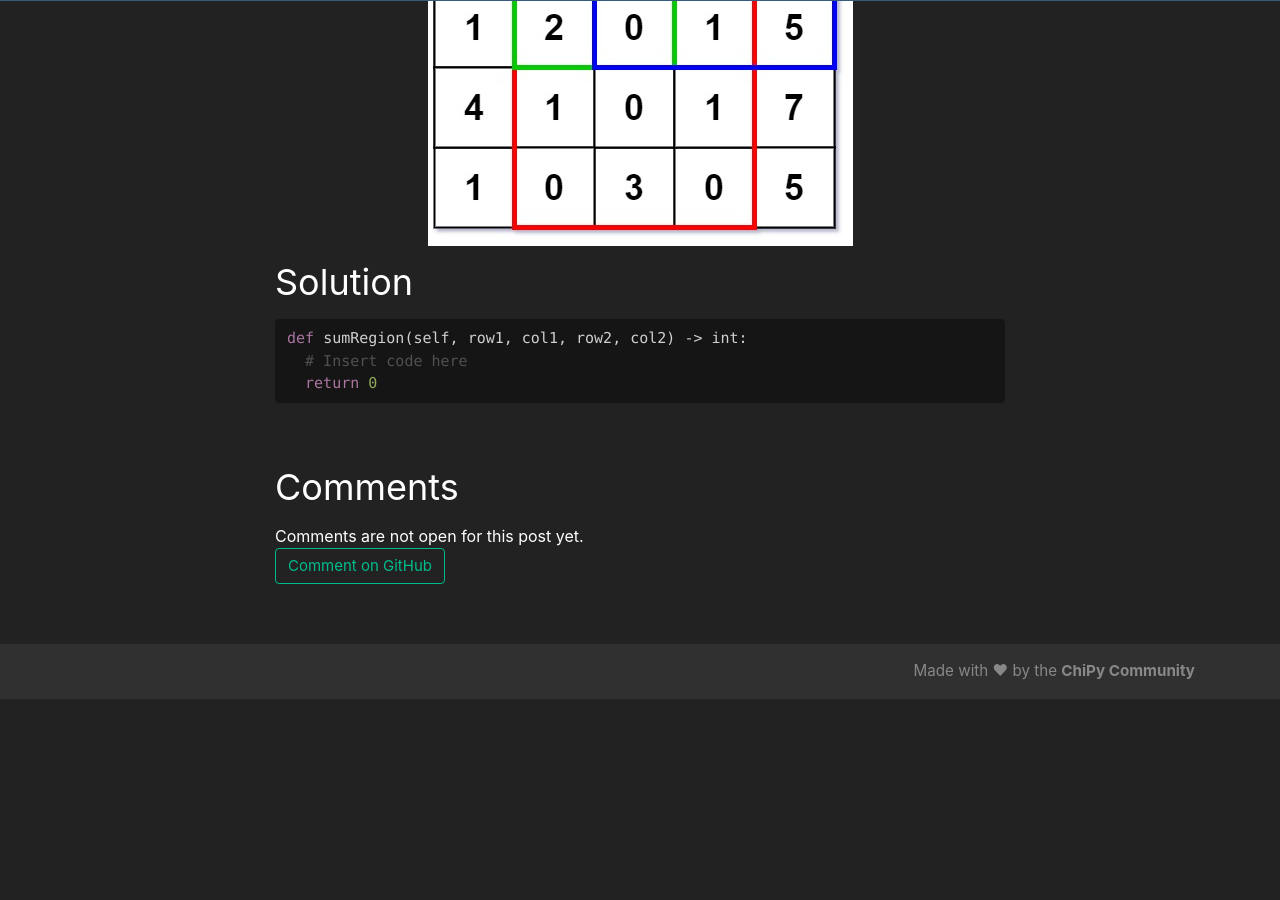
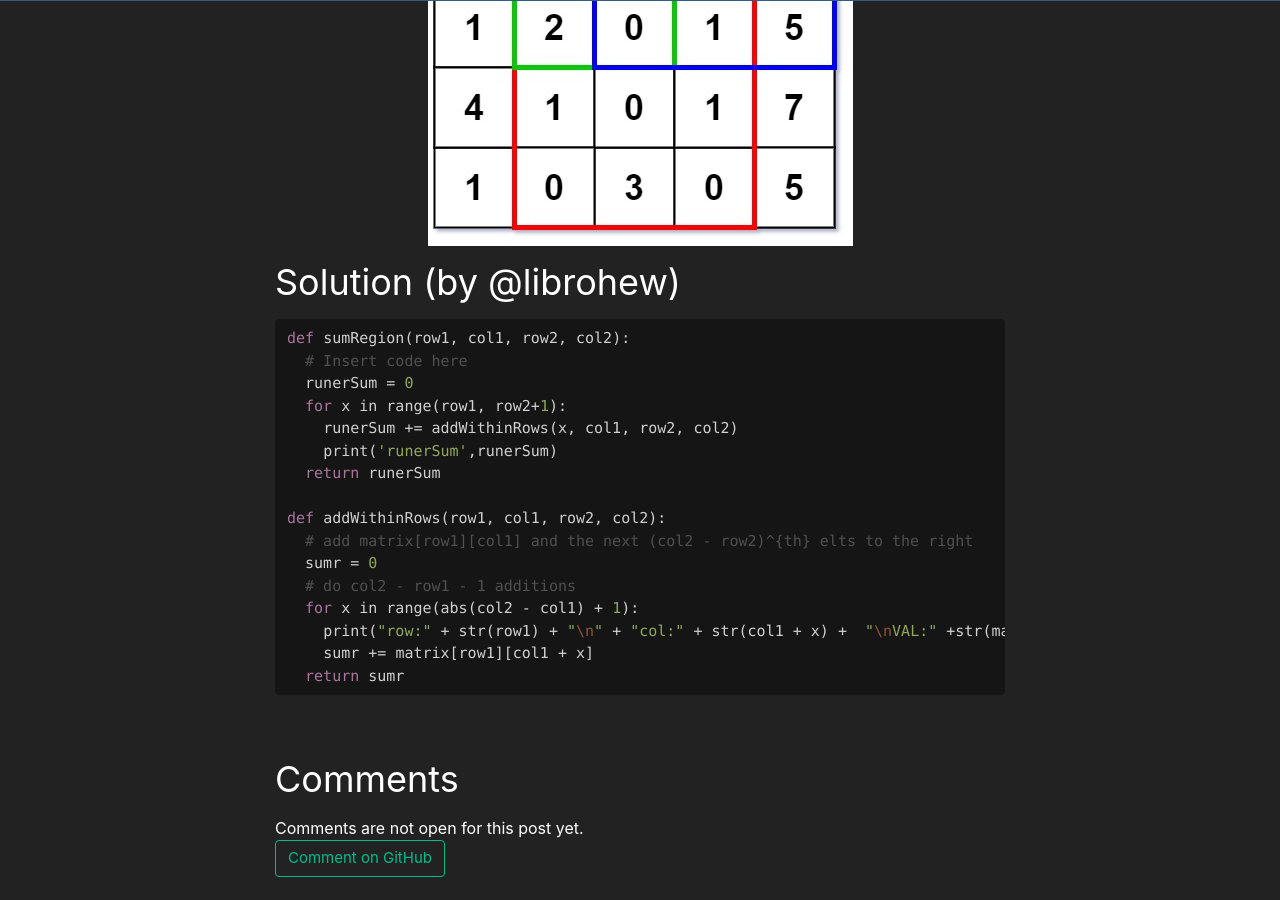
Before and after one commit to chicagopython/algosig, a Jekyll site: the page built from _posts/2021-09-02-matrix-sum-query.md, in a window 1280 px wide and 900 px high, scrolled down 550 px. Built offline with Jekyll 4.4.1, drawn with Linux system fonts in a browser that asks for light colours; nearby versions of some CDN libraries; our own code applies the rules of GitHub Pages for plain Markdown files; before the commit the page ends 1249 px from its top, so only the background shows below that.

Commit message:
Added sol'n

````diff
--- a/_posts/2021-09-02-matrix-sum-query.md
+++ b/_posts/2021-09-02-matrix-sum-query.md
@@ -17,10 +17,23 @@ Calculate the sum of the elements of matrix inside the rectangle defined by its
 ![]({{ '/assets/img/sum-grid.jpg' | relative_url }})
 
 
-## Solution
+## Solution (by @librohew)
 
 ```python
-def sumRegion(self, row1, col1, row2, col2) -> int:
+def sumRegion(row1, col1, row2, col2):
   # Insert code here
-  return 0
+  runerSum = 0
+  for x in range(row1, row2+1):
+    runerSum += addWithinRows(x, col1, row2, col2)
+    print('runerSum',runerSum)
+  return runerSum
+
+def addWithinRows(row1, col1, row2, col2):
+  # add matrix[row1][col1] and the next (col2 - row2)^{th} elts to the right
+  sumr = 0
+  # do col2 - row1 - 1 additions
+  for x in range(abs(col2 - col1) + 1):
+    print("row:" + str(row1) + "\n" + "col:" + str(col1 + x) +  "\nVAL:" +str(matrix[row1][col1 + x]))
+    sumr += matrix[row1][col1 + x]
+  return sumr
 ```
````
